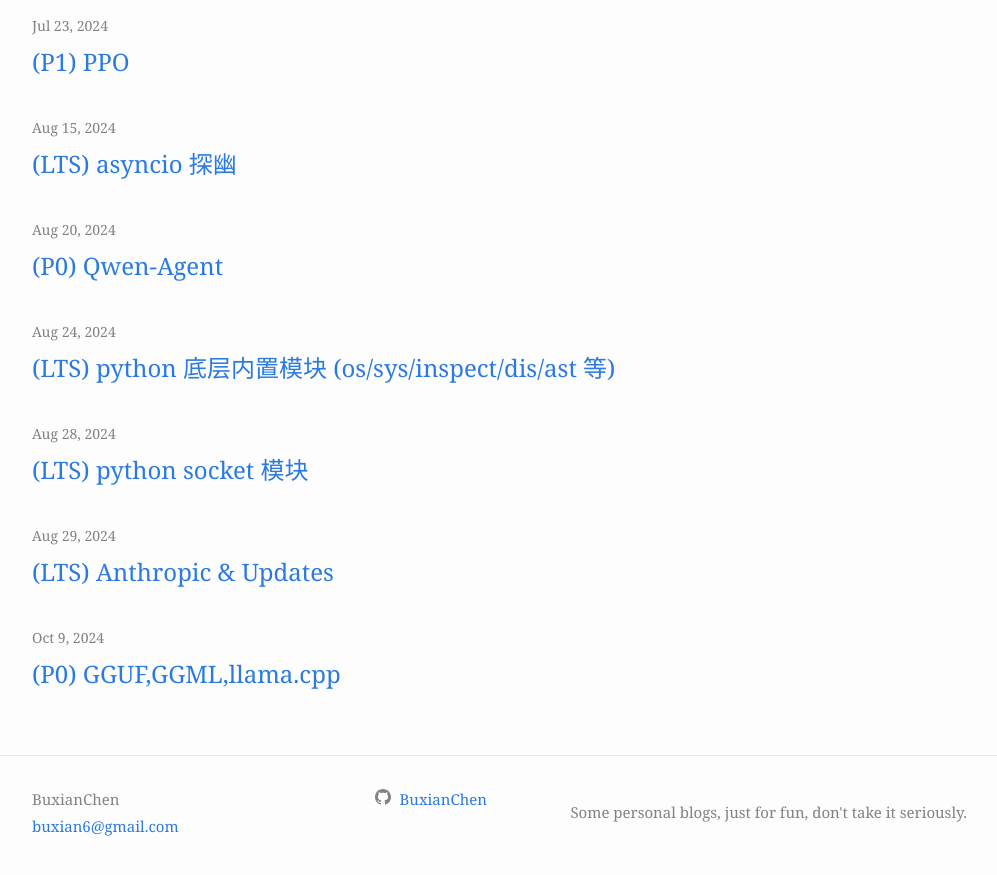
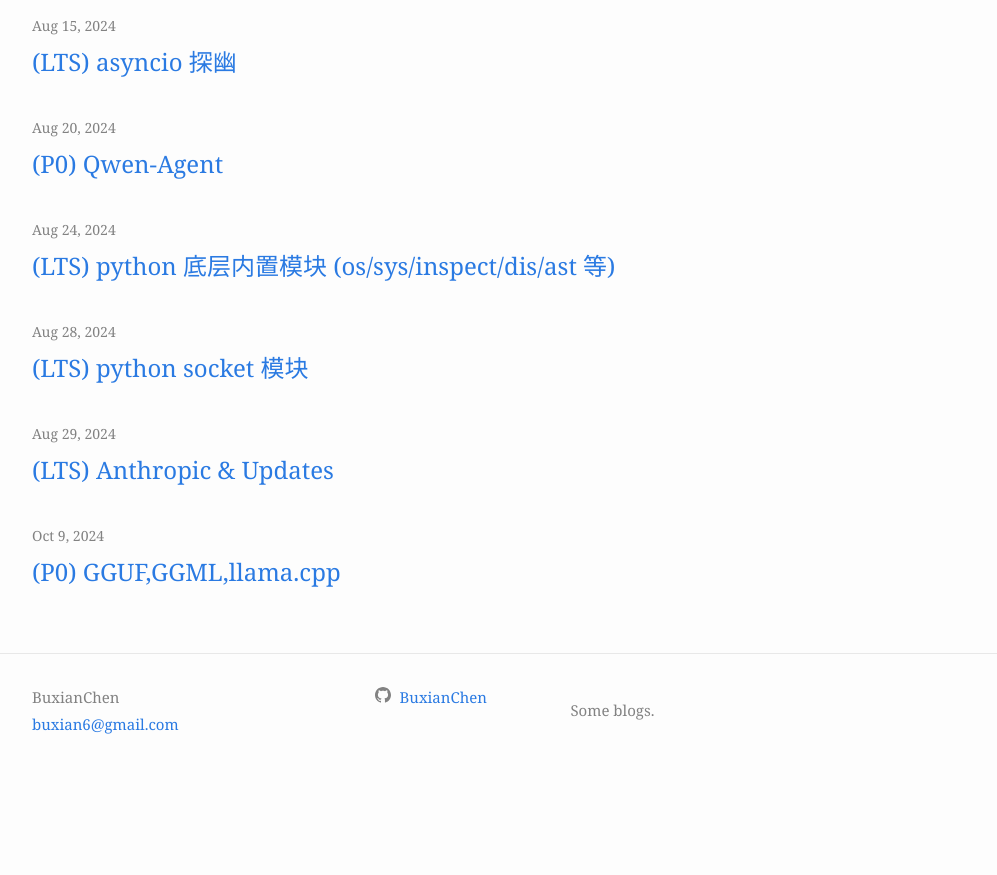
Before and after one commit to BuxianChen/buxianchen.github.io, a Jekyll site: the page built from index.md, in a window 1280 px wide and 900 px high, scrolled down 8622 px. Shown: the top 875 px of the window, without its empty margins (126-1123 px from the left). Built offline with Jekyll 4.4.1, drawn with Linux system fonts in a browser that asks for light colours; after the commit the page ends 9420 px from its top, so only the background shows below that; some of the changed text lies outside the part shown.

Commit message:
rename blog's name, remove acknowledgement.md

```diff
--- a/_config.yml
+++ b/_config.yml
@@ -1,8 +1,8 @@
 author: BuxianChen
-title: Humanpia
+title: Blogs
 email: buxian6@gmail.com
 description: >-
-  Some personal blogs, just for fun, don't take it seriously.
+  Some blogs.
 baseurl: ""
 url: ""
 github_username: BuxianChen
```
Also changed, not shown: _posts/2021-12-07-acknowledgement.md (deleted, +0 -7 lines).
